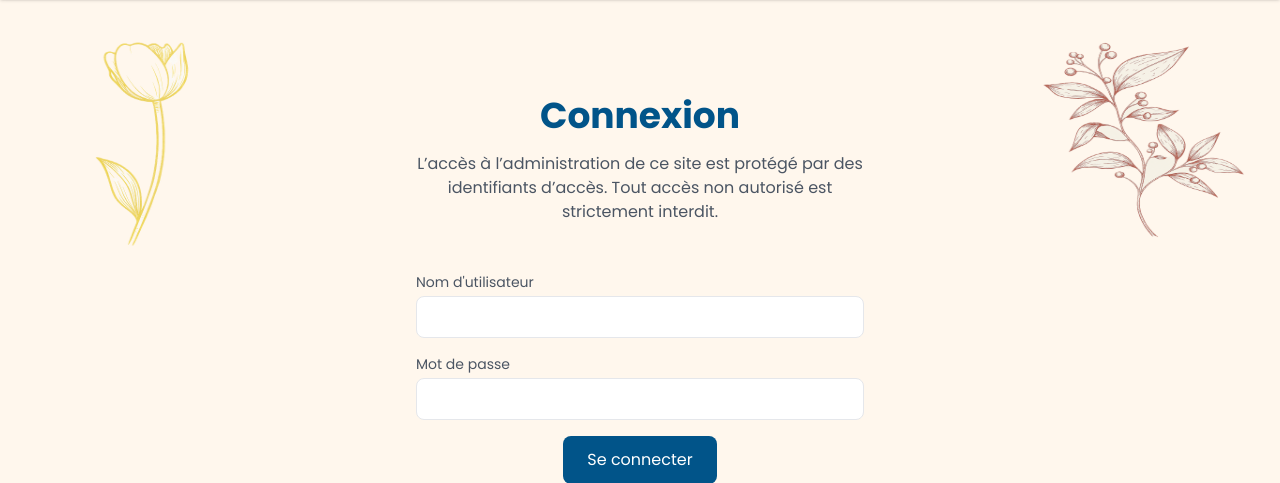
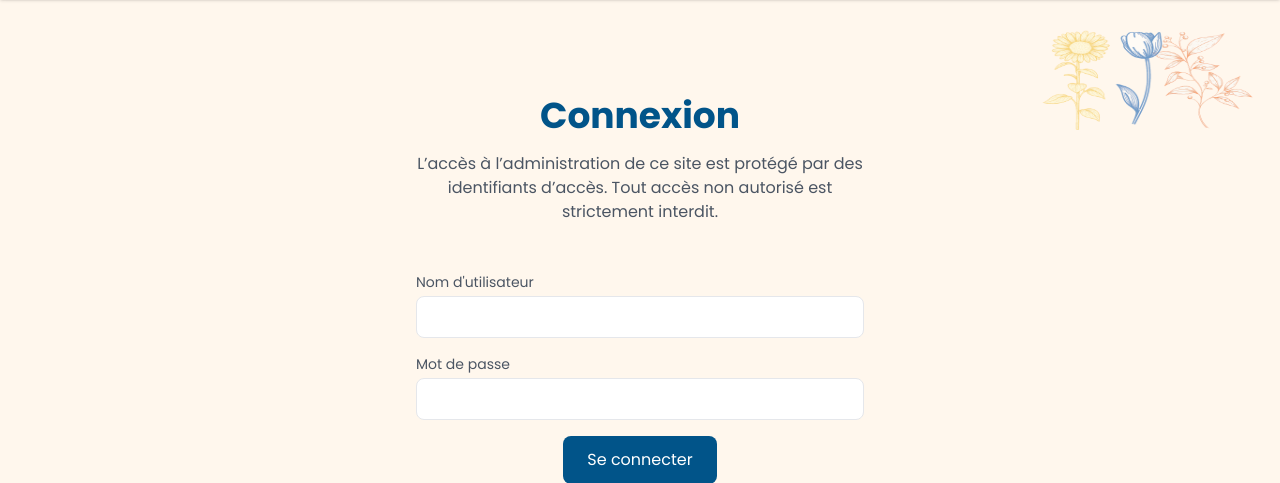
Before and after one commit to Potaaaaaaaaaaaato/apesf_site, a Django app: page /connexion/ in a window 1280 px wide. Shown: the part 80-563 px from the top of the page. Run offline with Django 4.2, Linux system fonts and the light colour scheme; some libraries are stand-ins or nearby versions.

Commit message:
Refactor code structure for improved readability and maintainability

```diff
--- a/apesf/templates/base.html
+++ b/apesf/templates/base.html
@@ -90,31 +90,71 @@
         }
 
         /* ======================== */
-        /* STYLES POUR LES FLEURS DYNAMIQUES */
+        /* STYLES POUR LES BLOCS DE FLEURS DYNAMIQUES */
         /* ======================== */
-        .dynamic-flower {
-            position: absolute; /* Changé de fixed à absolute */
+        .flower-block {
+            position: fixed;
             z-index: 5;
             pointer-events: none;
             opacity: 0.7;
-            transition: opacity 0.3s ease;
-            width: 240px;  /* 80px × 3 = 240px */
-            height: 240px; /* 80px × 3 = 240px */
+            transition: all 2s ease-in-out;
+            width: 240px;  /* Réduit pour chevauchement renforcé */
+            height: 120px;
+            display: flex;
+            align-items: center;
+            justify-content: center;
         }
 
-        .dynamic-flower.top-left {
-            top: 20px; /* Remonté de 180px à 100px */
+        .flower-block.top-left {
+            top: 100px;
             left: 20px;
         }
 
-        .dynamic-flower.top-right {
-            top: 20px; /* Remonté de 180px à 100px */
+        .flower-block.top-right {
+            top: 100px;
             right: 20px;
         }
 
+        .flower-block.bottom-left {
+            bottom: 20px;
+            left: 20px;
+        }
+
+        .flower-block.bottom-right {
+            bottom: 20px;
+            right: 20px;
+        }
+
+        .flower-item {
+            position: absolute;
+            width: 120px;
+            height: 120px;
+            opacity: 0.8;
+            transition: opacity 0.3s ease;
+        }
+
+        /* Positionnement horizontal avec chevauchement renforcé des 3 fleurs */
+        .flower-item:nth-child(1) {
+            top: 0;
+            left: 0;      /* Première fleur à gauche */
+            z-index: 3;
+        }
+
+        .flower-item:nth-child(2) {
+            top: 0;
+            left: 60px;   /* Chevauchement de 60px (au lieu de 40px) */
+            z-index: 2;
+        }
+
+        .flower-item:nth-child(3) {
+            top: 0;
+            left: 120px;  /* Chevauchement de 60px (au lieu de 40px) */
+            z-index: 1;
+        }
+
         @media (max-width: 768px) {
-            .dynamic-flower {
-                display: none; /* Masquer complètement les fleurs sur mobile */
+            .flower-block {
+                display: none;
             }
         }
     </style>
@@ -291,7 +331,7 @@
     }
 
     // ========================
-    // SCRIPT POUR LES FLEURS DYNAMIQUES
+    // SCRIPT POUR LES BLOCS DE FLEURS DYNAMIQUES
     // ========================
     document.addEventListener('DOMContentLoaded', function() {
         // Vérifier si nous sommes sur la page d'accueil
@@ -300,45 +340,78 @@
             window.location.pathname.includes('accueil');
 
         if (!isAccueilPage) {
-            // Liste des fleurs disponibles
-            const flowers = [
-                '{% static "images/fleurs/fleur1.png" %}',
-                '{% static "images/fleurs/fleur2.png" %}',
-                '{% static "images/fleurs/fleur3.png" %}',
-                '{% static "images/fleurs/fleur4.png" %}',
-                '{% static "images/fleurs/fleur5.png" %}',
-            ];
+            // Configuration des fleurs avec types et couleurs
+            const flowerTypes = ['fleur1', 'fleur2', 'fleur3'];
+            const flowerColors = ['orange', 'bleue', 'jaune'];
 
-            // Positions pour les fleurs (seulement haut gauche et haut droite)
-            const positions = ['top-left', 'top-right'];
+            // Positions possibles pour le bloc (4 coins)
+            const positions = ['top-left', 'top-right', 'bottom-left', 'bottom-right'];
 
-            // Générer un seed basé sur l'URL pour avoir des fleurs différentes par page
+            // Génération du seed basé sur l'URL et l'heure
             const pageSeed = btoa(window.location.pathname).split('').reduce((a, b) => {
                 a = ((a << 5) - a) + b.charCodeAt(0);
                 return a & a;
             }, 0);
-
-            // Générer un seed pour l'actualisation
             const refreshSeed = Date.now();
 
-            // Fonction pour générer un nombre pseudo-aléatoire
             function seededRandom(seed) {
                 const x = Math.sin(seed) * 10000;
                 return x - Math.floor(x);
             }
 
-            // Créer les fleurs dynamiques (une à gauche, une à droite)
-            positions.forEach((position, index) => {
-                const seed = pageSeed + refreshSeed + index;
-                const flowerIndex = Math.floor(seededRandom(seed) * flowers.length);
+            // Fonction pour mélanger un tableau avec un seed
+            function shuffleWithSeed(array, seed) {
+                const result = [...array];
+                for (let i = result.length - 1; i > 0; i--) {
+                    const j = Math.floor(seededRandom(seed + i) * (i + 1));
+                    [result[i], result[j]] = [result[j], result[i]];
+                }
+                return result;
+            }
+
+            // Sélection de la position initiale aléatoire pour le bloc
+            const positionSeed = pageSeed + refreshSeed;
+            let currentPositionIndex = Math.floor(seededRandom(positionSeed) * positions.length);
+
+            // Création du bloc de fleurs
+            const flowerBlock = document.createElement('div');
+            flowerBlock.className = `flower-block ${positions[currentPositionIndex]}`;
+
+            // Mélange des couleurs pour garantir 3 couleurs différentes
+            const shuffledColors = shuffleWithSeed(flowerColors, pageSeed + refreshSeed + 1);
+
+            // Création des 3 fleurs avec des types et couleurs aléatoires
+            for (let i = 0; i < 3; i++) {
+                const typeSeed = pageSeed + refreshSeed + i + 10;
+                const selectedType = flowerTypes[Math.floor(seededRandom(typeSeed) * flowerTypes.length)];
+                const selectedColor = shuffledColors[i]; // Couleur unique pour chaque fleur
 
                 const flowerImg = document.createElement('img');
-                flowerImg.src = flowers[flowerIndex];
-                flowerImg.alt = 'Fleur décorative';
-                flowerImg.className = `dynamic-flower ${position}`;
+                flowerImg.src = `{% static "images/fleurs/" %}${selectedType}_${selectedColor}.png`;
+                flowerImg.alt = `Fleur décorative ${selectedType} ${selectedColor}`;
+                flowerImg.className = 'flower-item';
 
-                document.body.appendChild(flowerImg);
-            });
+                flowerBlock.appendChild(flowerImg);
+            }
+
+            document.body.appendChild(flowerBlock);
+
+            // Animation de déplacement du bloc toutes les 8 secondes
+            setInterval(() => {
+                // Retirer l'ancienne classe de position
+                positions.forEach(pos => flowerBlock.classList.remove(pos));
+
+                // Choisir une nouvelle position différente de l'actuelle
+                let newPositionIndex;
+                do {
+                    newPositionIndex = Math.floor(seededRandom(Date.now()) * positions.length);
+                } while (newPositionIndex === currentPositionIndex && positions.length > 1);
+
+                currentPositionIndex = newPositionIndex;
+
+                // Ajouter la nouvelle position
+                flowerBlock.classList.add(positions[currentPositionIndex]);
+            }, 8000); // Change de position toutes les 8 secondes
         }
     });
 </script>
```
Also changed, not shown: apesf/static/images/fleurs/fleur1_bleue.png (added), apesf/static/images/fleurs/fleur1_jaune.png (added), apesf/static/images/fleurs/fleur1_orange.png (added), apesf/static/images/fleurs/fleur2_bleue.png (added), apesf/static/images/fleurs/fleur2_jaune.png (added), apesf/static/images/fleurs/fleur2_orange.png (added), apesf/static/images/fleurs/fleur3_bleue.png (added), apesf/static/images/fleurs/fleur3_jaune.png (added), apesf/static/images/fleurs/fleur3_orange.png (added), 3 other files.
